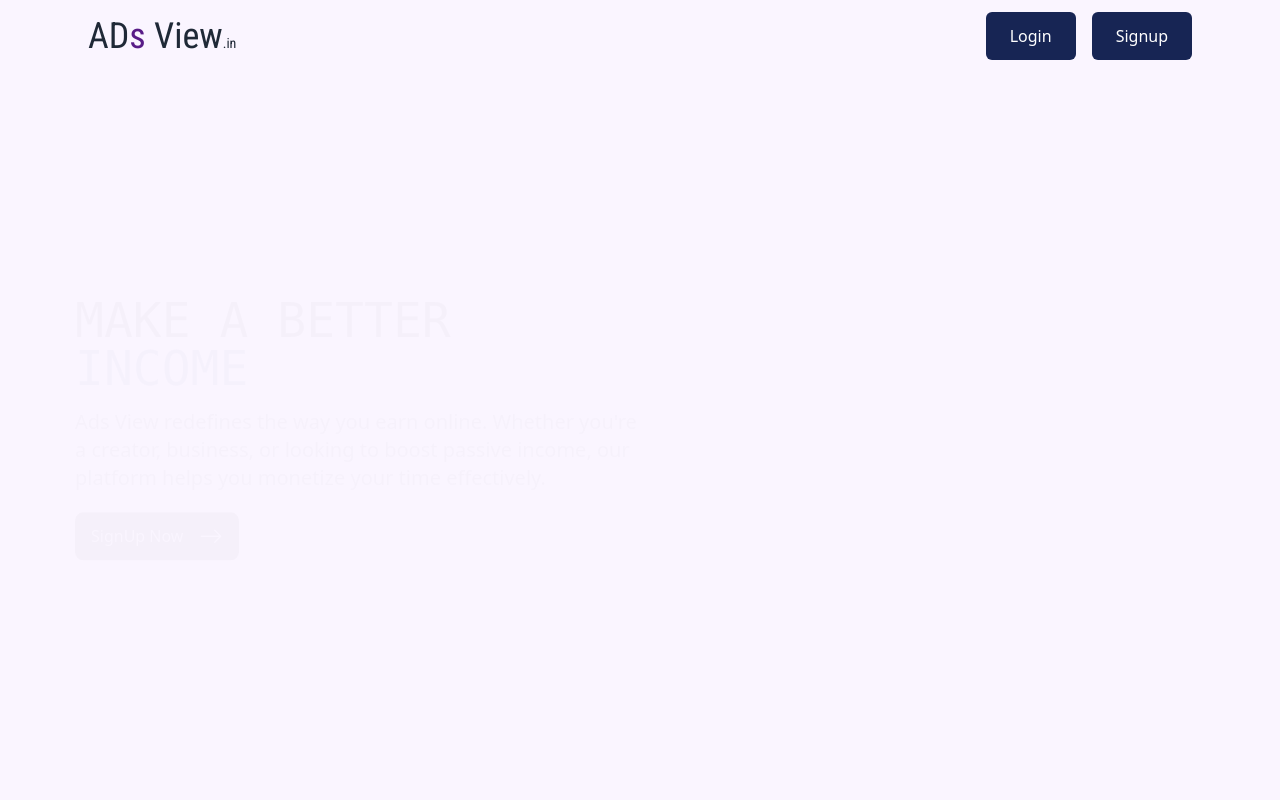
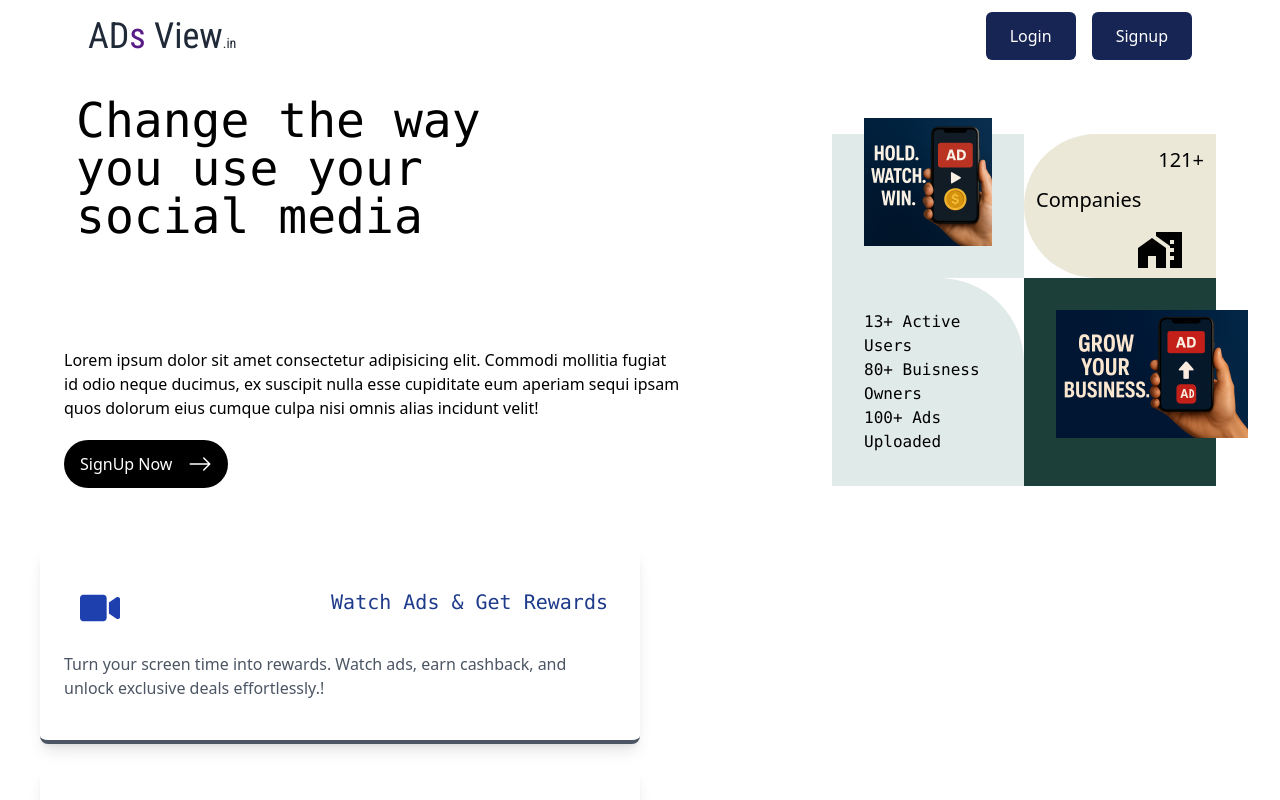
Before and after one commit to AliAkramkk/DigitalAds, a React (Vite) app in the folder Frontend/: page / in a window 1280 px wide. Shown: the top 800 px of the page. Built offline with nearby package versions, Linux system fonts and the light colour scheme; no server answers.

Commit message:
home page modified

```diff
--- a/Frontend/src/Pages/Home.jsx
+++ b/Frontend/src/Pages/Home.jsx
@@ -9,7 +9,7 @@ import Achievments from "../components/HomePage/Achievments";
 import Services from "../components/HomePage/Services";
 import holdwatchwin from "../assets/Images/holdwatchwin.png";
 import grow from "../assets/Images/grow.png";
-
+import { MdMapsHomeWork } from "react-icons/md";
 import TiltedGrid from "../components/HomePage/TiltedImageGrid";
 import { Link } from "react-router-dom";
 
@@ -54,12 +54,12 @@ const Home = () => {
   return (
     <>
       <Navbar />
-      <div className="relative bg-purple-50 ">
+      <div className="relative  ">
         {/* Top SVG Wave */}
 
 
         {/* Hero Section */}
-        <div className="relative bg-purple-50 min-h-screen flex flex-col md:flex-row justify-around pt-24 items-center px-6 overflow-hidden">
+        {/* <div className="relative bg-purple-50 min-h-screen flex flex-col md:flex-row justify-around pt-24 items-center px-6 overflow-hidden">
         <AnimatePresence mode="wait">
           <motion.div
             key={slides[currentSlide].id}
@@ -70,7 +70,7 @@ const Home = () => {
             className="flex flex-col md:flex-row justify-around items-center w-full"
           >
             {/* Text Section */}
-            <div className="m-3 py-10 md:py-15 md:px-5 text-left w-full md:w-1/2">
+            {/* <div className="m-3 py-10 md:py-15 md:px-5 text-left w-full md:w-1/2">
               <h1 className="text-3xl md:text-5xl font-mono text-gray-900">{slides[currentSlide].title}</h1>
               <p className="text-gray-700 mt-4 text-lg md:text-xl">{slides[currentSlide].description}</p>
               <Link to="/signup">
@@ -81,10 +81,10 @@ const Home = () => {
                 </span>
               </button>
               </Link>
-            </div>
+            </div> */}
 
             {/* Image Section */}
-            <motion.img
+            {/* <motion.img
               src={slides[currentSlide].img}
               alt=""
               className="m-2 md:py-5 md:w-[500px] md:h-auto object-cover rounded-lg"
@@ -95,6 +95,47 @@ const Home = () => {
             />
           </motion.div>
         </AnimatePresence>
+      </div> */}
+
+      {/* herosection */}
+
+      <div className="flex flex-row  m-5 justify-center items-center gap-5">
+        <div className="flex flex-col w-1/2">
+          <h1 className="text-5xl p-3 font-mono mt-16">Change the  way <br />you use your <br /> social media </h1>
+          <p className="md:mt-24">Lorem ipsum dolor sit amet consectetur adipisicing elit. Commodi mollitia fugiat id odio neque ducimus, ex suscipit nulla esse cupiditate eum aperiam sequi ipsam quos dolorum eius cumque culpa nisi omnis alias incidunt velit!</p>
+          <Link to="/signup">
+              <button className="mt-3 md:mt-5 md:px-4 md:py-3 p-3 bg-black text-white rounded-full flex items-center justify-around gap-4 transition-all duration-300 group">
+                SignUp Now
+                <span className="font-bold text-2xl group-hover:translate-x-2 transition-transform duration-300">
+                  <BsArrowRight />
+                </span>
+              </button>
+              </Link>
+        </div>
+
+        <div className="flex flex-col mt-28 ">
+          <div className="flex flex-row gap- ml-32">
+            <div className="w-48 p-8"style={{ backgroundColor: '#E0EAE8' }}>
+              {/* Lorem, ipsum dolor sit amet consectetur adipisicing elit. Nulla, suscipit? */}
+              <img src={holdwatchwin} alt="" className="-mt-12 w-[400px]" />
+            </div>
+            <div className="w-48 rounded-l-[150px]"style={{ backgroundColor: '#EBE8D8' }}>
+              <h1 className="text-end text-xl m-3 font-thin">121+</h1>
+              <h1 className="text-start m-3 text-xl font-thin">Companies</h1>
+             <h1 className="text-end text-5xl ml-28 font-thin"> <MdMapsHomeWork /></h1>
+            </div>
+          </div>
+
+           <div className="flex flex-row  ml-32">
+            <div className="w-48 p-8 rounded-tr-[85px] font-mono"style={{ backgroundColor: '#E0EAE8' }}>
+              13+ Active Users <br />80+ Buisness Owners <br /> 100+ Ads Uploaded
+            </div>
+            <div className="w-48"style={{ backgroundColor: '#1C3F3A' }}>
+        <img src={grow} alt="" className="items-center justify-center m-8" />
+            </div>
+          </div>
+
+        </div>
       </div>
 
         {/* Customers Section */}
```
